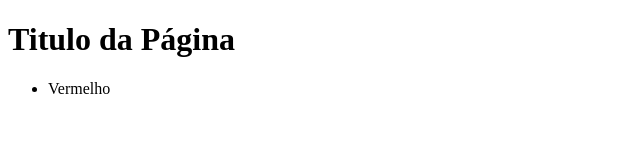
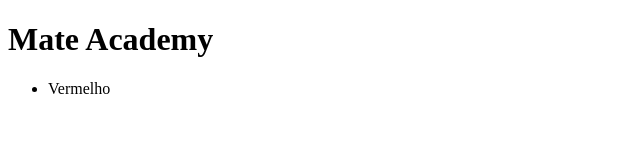
Before and after one commit to coach-sergio/minha-pagina, a plain HTML site: page index.html in a window 1280 px wide. Shown: the whole page, without its empty margins (0-640 px from the left). Drawn offline with Linux system fonts and the light colour scheme.

Commit message:
trocar titulo do site

```diff
--- a/index.html
+++ b/index.html
@@ -8,7 +8,7 @@
 </head>
 
 <body>
-  <h1>Titulo da Página</h1>
+  <h1>Mate Academy</h1>
 
   <ul>
     <li>Vermelho</li>
```
